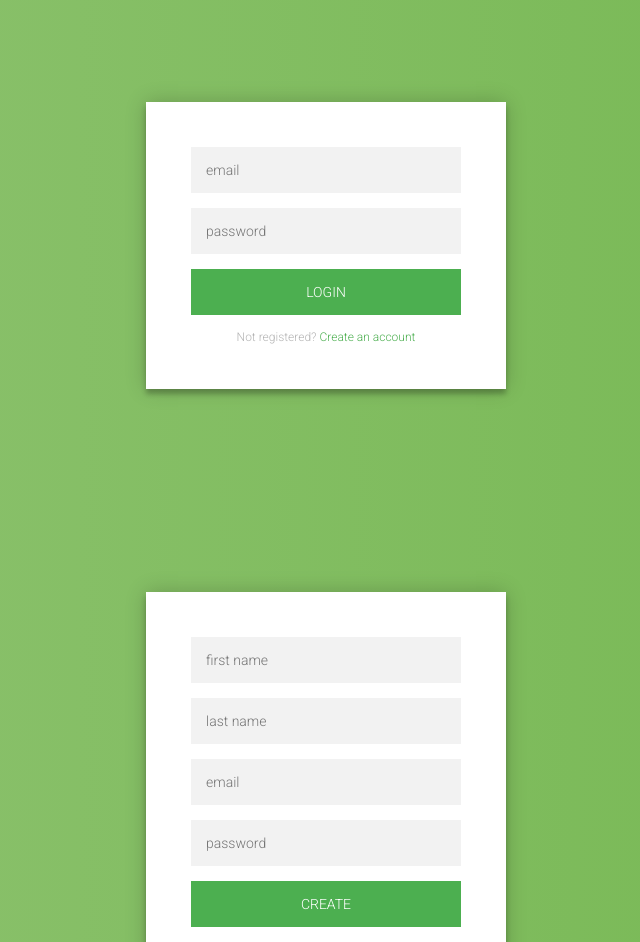
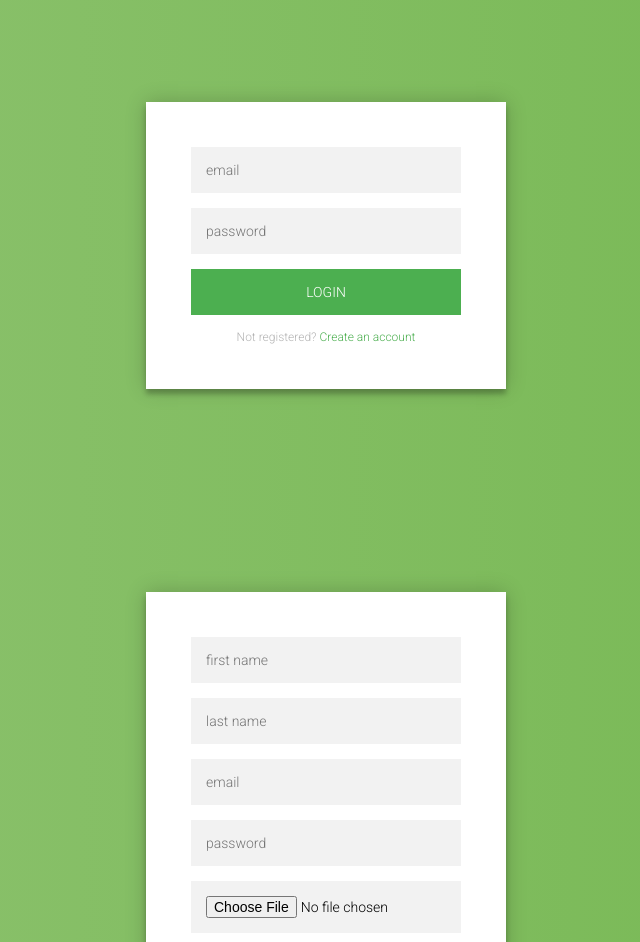
Before and after one commit to Dwn96/ReactLoginRegistration, a React (Create React App) app: page / in a window 1280 px wide. Shown: the top 942 px of the page, without its empty margins (314-954 px from the left). Built offline with nearby package versions, Linux system fonts and the light colour scheme.

Commit message:
Added image upload field

```diff
--- a/src/Components/Register.js
+++ b/src/Components/Register.js
@@ -58,6 +58,7 @@ const Register = () => {
                     <input onChange = {lastNameChangeHandler} type="text" placeholder="last name" required />
                     <input onChange = {emailChangeHandler} type="text" placeholder="email" required />
                     <input onChange = {passwordChangeHandler} type="password" placeholder="password" required />
+                    <input onChange = {imageUploadHandler}  type="file" id="img" name="img" accept="image/*" required/>
                     <button>create</button>
                     <p class="message">Already registered? <a href="#">Sign In</a></p>
                 </form>
```
